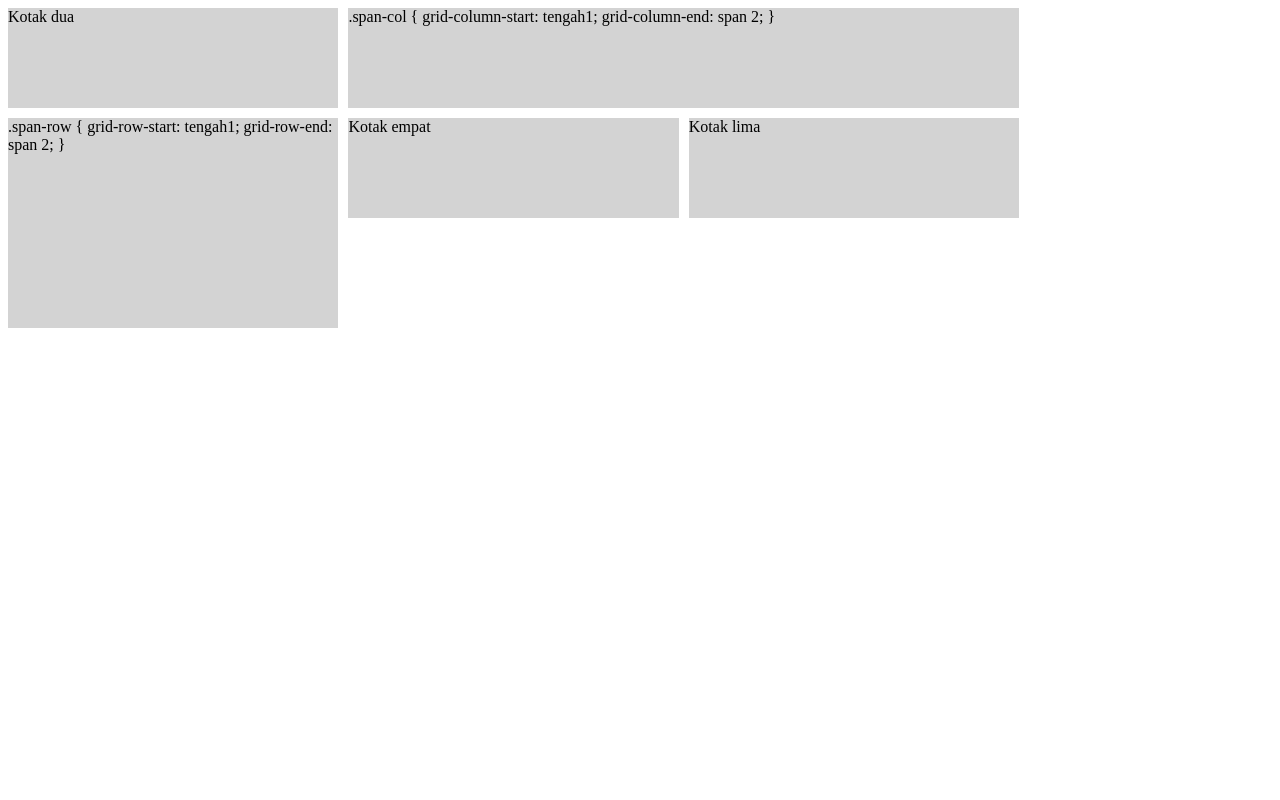
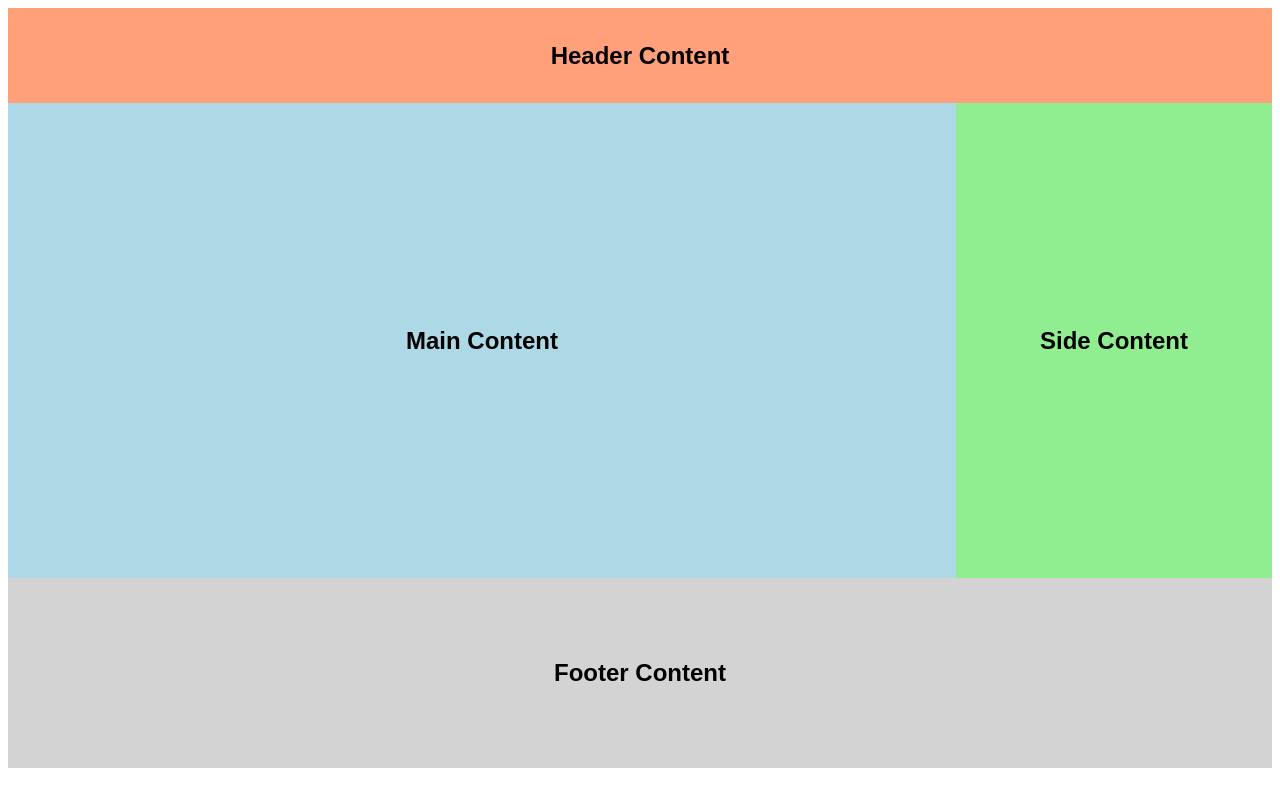
Before and after one commit to ihsanunot/Flex-Grid, a plain HTML site: page index.html in a window 1280 px wide. Drawn offline with Linux system fonts and the light colour scheme.

Commit message:
grid layout

```diff
--- a/index.html
+++ b/index.html
@@ -2,23 +2,27 @@
 <html lang="en">
   <head>
     <meta charset="UTF-8" />
-    <title>Position Span</title>
+    <title>CSS Grid Area</title>
 
     <link rel="stylesheet" href="styles.css" />
   </head>
   <body>
-    <main>
-      <div class="container" id="container">
-        <div class="box span-row">
-          .span-row { grid-row-start: tengah1; grid-row-end: span 2; }
-        </div>
-        <div class="box">Kotak dua</div>
-        <div class="box span-col">
-          .span-col { grid-column-start: tengah1; grid-column-end: span 2; }
-        </div>
-        <div class="box">Kotak empat</div>
-        <div class="box">Kotak lima</div>
-      </div>
-    </main>
+    <div class="grid">
+      <header>
+        <p>Header Content</p>
+      </header>
+
+      <main>
+        <p>Main Content</p>
+      </main>
+
+      <aside>
+        <p>Side Content</p>
+      </aside>
+
+      <footer>
+        <p>Footer Content</p>
+      </footer>
+    </div>
   </body>
 </html>
--- a/styles.css
+++ b/styles.css
@@ -1,31 +1,69 @@
-.container {
-  max-width: 80%;
-
-  display: grid;
-  grid-template-columns:
-    [kiri] 1fr
-    [tengah1] 1fr
-    [tengah2] 1fr
-    [kanan];
-  grid-template-rows:
-    [atas] 100px
-    [tengah1] 100px
-    [tengah2] 100px
-    [bawah];
-
-  gap: 10px;
+* {
+  box-sizing: border-box;
 }
 
-.box {
-  background-color: lightgray;
+body,
+.grid {
+  min-height: 95vh;
+
+  font-family: Arial, Helvetica, sans-serif;
 }
 
-.span-row {
-  grid-row-start: tengah1;
-  grid-row-end: span 2;
+.grid {
+  display: grid;
+  grid-template-columns: repeat(4, 1fr);
+  grid-template-rows: 1fr 5fr 2fr;
+
+  grid-template-areas:
+    'header  header  header  header'
+    'content content content sidebar'
+    'footer  footer  footer  footer';
 }
 
-.span-col {
-  grid-column-start: tengah1;
-  grid-column-end: span 2;
+.grid > * {
+  display: flex;
 }
+
+.grid > * p {
+  margin: auto;
+
+  font-size: 24px;
+  font-weight: bold;
+  text-align: center;
+}
+
+header {
+  grid-area: header;
+
+  background-color: lightsalmon;
+}
+
+main {
+  grid-area: content;
+
+  background-color: lightblue;
+}
+
+aside {
+  grid-area: sidebar;
+
+  background-color: lightgreen;
+}
+
+footer {
+  grid-area: footer;
+
+  background-color: lightgrey;
+}
+
+@media (max-width: 400px) {
+  .grid {
+    grid-template-columns: 1fr;
+    grid-template-rows: 1fr 5fr 2fr 2fr;
+    grid-template-areas:
+      'header'
+      'content'
+      'sidebar'
+      'footer';
+  }
+}
```
